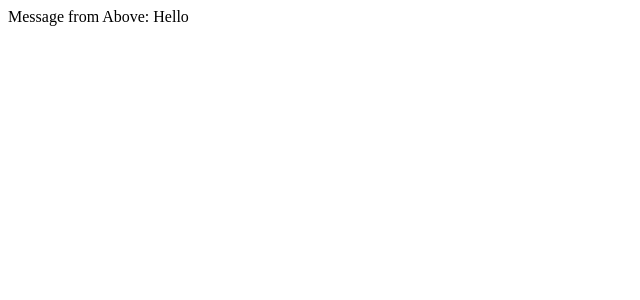
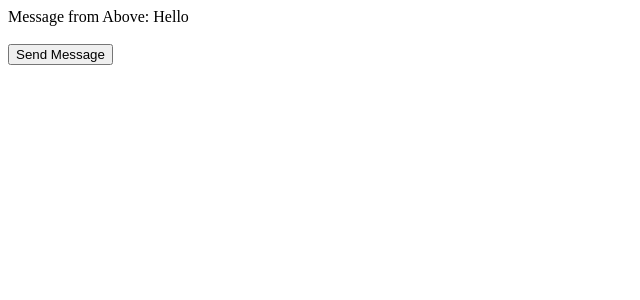
Before and after one commit to laykhatri241/Learn_Angular_13, an Angular app: page / in a window 1280 px wide. Shown: the top 300 px of the page, without its empty margins (0-640 px from the left). Built offline with nearby package versions, Linux system fonts and the light colour scheme.

Commit message:
Child to Parent Communication

```diff
--- a/src/app/child/child.component.html
+++ b/src/app/child/child.component.html
@@ -1 +1,5 @@
 Message from Above: {{ childMessage }}
+
+<br />
+<br />
+<button (click)="sendMessage()">Send Message</button>
--- a/src/app/child/child.component.ts
+++ b/src/app/child/child.component.ts
@@ -1,4 +1,4 @@
-import { Component, OnInit, Input } from '@angular/core';
+import { Component, OnInit, Input, Output, EventEmitter } from '@angular/core';
 
 @Component({
   selector: 'app-child',
@@ -9,6 +9,12 @@ export class ChildComponent implements OnInit {
   @Input()
   childMessage!: string;
 
+  @Output() parentMessage = new EventEmitter();
+
+  sendMessage() {
+    this.parentMessage.emit('Hello From Child');
+  }
+
   constructor() {}
 
   ngOnInit(): void {}
--- a/src/app/parent/parent.component.html
+++ b/src/app/parent/parent.component.html
@@ -1 +1,4 @@
-<app-child [childMessage]="'Hello'"></app-child>
+<app-child
+  [childMessage]="'Hello'"
+  (parentMessage)="receiveMessage($event)"
+></app-child>
--- a/src/app/parent/parent.component.ts
+++ b/src/app/parent/parent.component.ts
@@ -3,13 +3,14 @@ import { Component, OnInit } from '@angular/core';
 @Component({
   selector: 'app-parent',
   templateUrl: './parent.component.html',
-  styleUrls: ['./parent.component.css']
+  styleUrls: ['./parent.component.css'],
 })
 export class ParentComponent implements OnInit {
-
-  constructor() { }
-
-  ngOnInit(): void {
+  receiveMessage(value: string) {
+    alert(value);
   }
 
+  constructor() {}
+
+  ngOnInit(): void {}
 }
```
